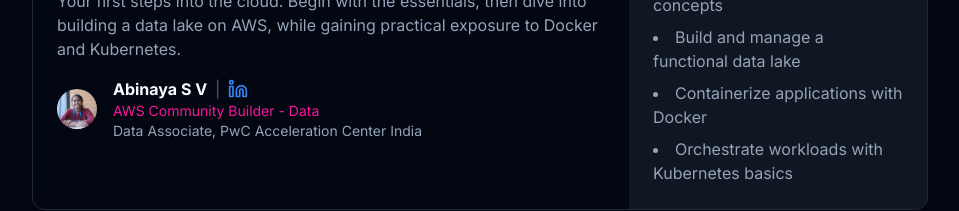
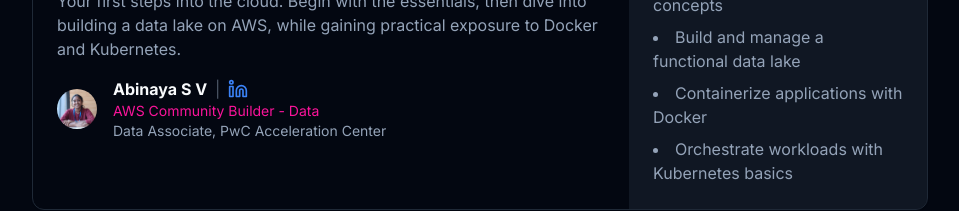
Before and after one commit to jhingalala1234/CloudX-Ascend, a Next.js app: page / in a window 1280 px wide. Shown: the part 2760-2971 px from the top of the page, without its empty margins (160-1119 px from the left). Built offline with nearby package versions, Linux system fonts and the light colour scheme.

Commit message:
changed-code-files

```diff
--- a/src/app/globals.css
+++ b/src/app/globals.css
@@ -86,4 +86,11 @@
   body {
     @apply bg-background text-foreground;
   }
+  .hide-scrollbar::-webkit-scrollbar {
+    display: none;
+  }
+  .hide-scrollbar {
+    -ms-overflow-style: none;
+    scrollbar-width: none;
+  }
 }
--- a/src/app/page.tsx
+++ b/src/app/page.tsx
@@ -92,7 +92,7 @@
           </div>
         </header>
 
-        <main className="flex-1 snap-y snap-mandatory overflow-y-scroll h-screen pt-20">
+        <main className="flex-1 snap-y snap-mandatory h-screen overflow-y-scroll pt-20 hide-scrollbar">
           <section
             id="home"
             className="relative flex min-h-[calc(100vh-5rem)] flex-col items-center justify-center overflow-hidden text-center snap-start"
@@ -228,7 +228,7 @@
                             </Link>
                           </div>
                           <p className="text-sm text-primary">AWS Community Builder - Data</p>
-                          <p className="text-sm text-muted-foreground">Data Associate, PwC Acceleration Center India</p>
+                          <p className="text-sm text-muted-foreground">Data Associate, PwC Acceleration Center</p>
                         </div>
                       </div>
                     </CardContent>
@@ -529,15 +529,15 @@
                   </Button>
                 </DialogTrigger>
               </div>
-              <div className="flex justify-center gap-6 mb-8">
+              <p className="text-sm mb-8">
+                © 2025 | CloudX-SRMIST. All Rights Reserved.
+              </p>
+              <div className="flex justify-center gap-6">
                   <Link href="#" className="text-muted-foreground hover:text-primary transition-colors"><Linkedin className="h-6 w-6" /></Link>
                   <Link href="#" className="text-muted-foreground hover:text-primary transition-colors"><Github className="h-6 w-6" /></Link>
                   <Link href="mailto:example@example.com" className="text-muted-foreground hover:text-primary transition-colors"><Mail className="h-6 w-6" /></Link>
                   <Link href="#" className="text-muted-foreground hover:text-primary transition-colors"><Instagram className="h-6 w-6" /></Link>
               </div>
-              <p className="text-sm">
-                © 2025 | CloudX-SRMIST. All Rights Reserved.
-              </p>
             </div>
           </footer>
         </main>
```
